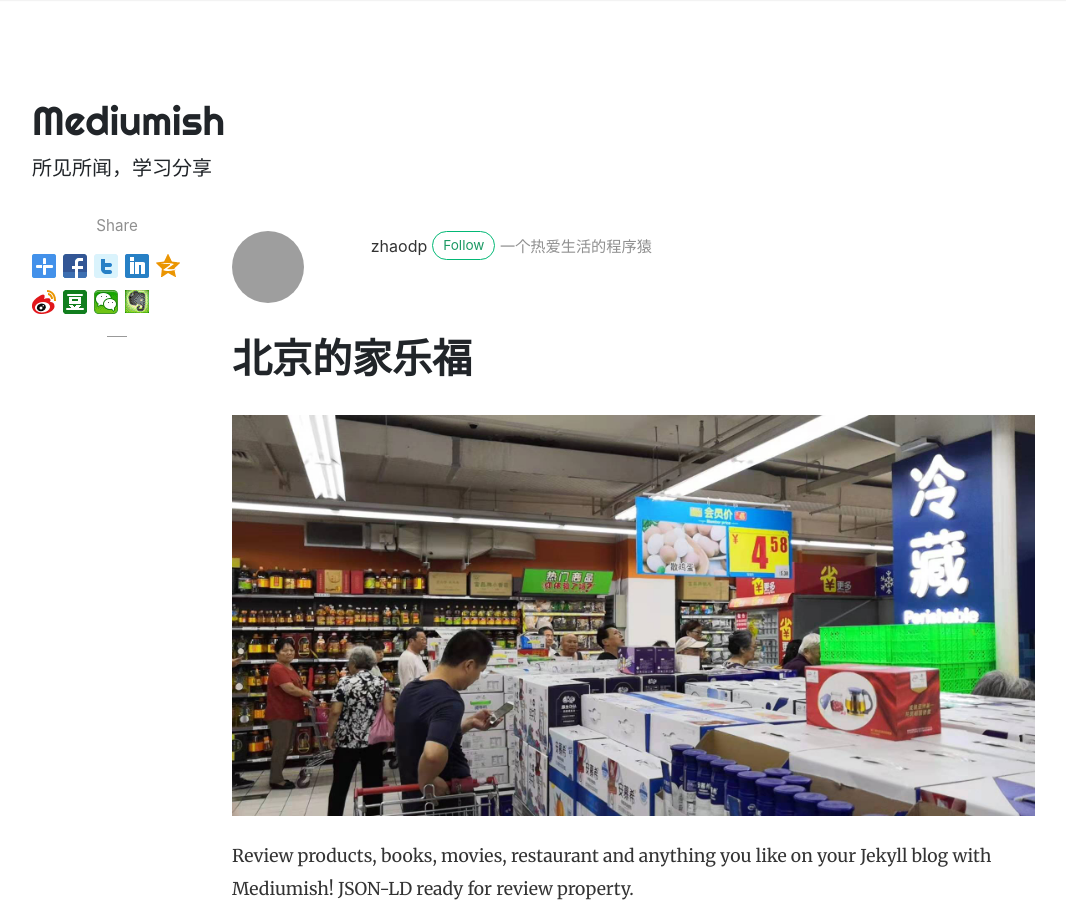
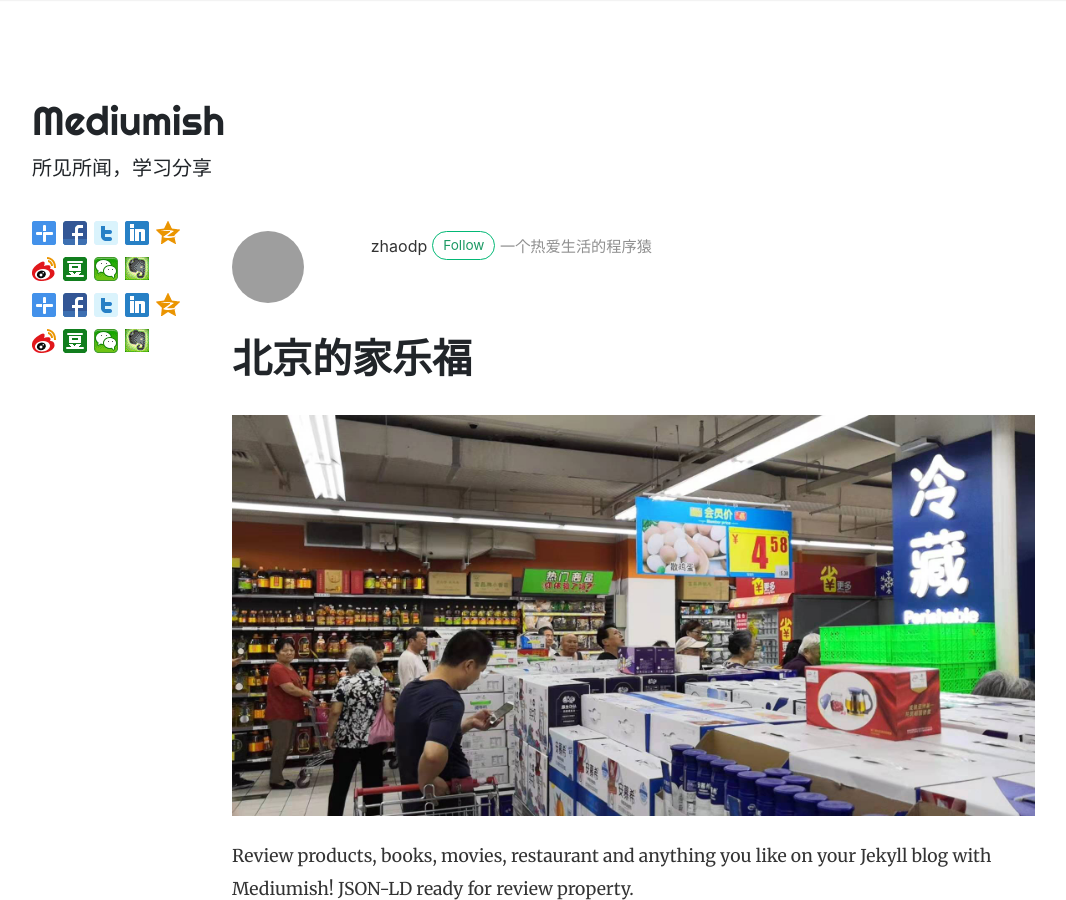
Before and after one commit to all-face/Pokerface, a Jekyll site: the page built from _posts/2018-01-11-customer-service.md, in a window 1280 px wide and 900 px high. Shown: the whole window, without its empty margins (53-1119 px from the left). Built offline with Jekyll 4.4.1, drawn with Linux system fonts in a browser that asks for light colours; nearby versions of some CDN libraries; comment, search, counter and statistics services are not loaded; grey boxes are pictures that could not be loaded.

Commit message:
添加分享功能

```diff
--- a/_includes/share.html
+++ b/_includes/share.html
@@ -1,39 +1,44 @@
-<div class="share sticky-top sticky-top-offset">
-    <p>
-        Share
-    </p>
-    <div class="bdsharebuttonbox"><a href="#" class="bds_more" data-cmd="more"></a><a href="#" class="bds_fbook" data-cmd="fbook" title="分享到Facebook"></a><a href="#" class="bds_twi" data-cmd="twi" title="分享到Twitter"></a><a href="#" class="bds_linkedin" data-cmd="linkedin" title="分享到linkedin"></a><a href="#" class="bds_qzone" data-cmd="qzone" title="分享到QQ空间"></a><a href="#" class="bds_tsina" data-cmd="tsina" title="分享到新浪微博"></a><a href="#" class="bds_douban" data-cmd="douban" title="分享到豆瓣网"></a><a href="#" class="bds_weixin" data-cmd="weixin" title="分享到微信"></a><a href="#" class="bds_evernotecn" data-cmd="evernotecn" title="分享到印象笔记"></a></div>
-    <ul>
-        <li class="ml-1 mr-1">
-            <a href="#" class="bds_qzone" data-cmd="qzone" title="分享到QQ空间"></a>
-        </li>
+<!--<div class="share sticky-top sticky-top-offset">-->
+    <!--<p>-->
+        <!--Share-->
+    <!--</p>-->
+    <!--<div class="bdsharebuttonbox"><a href="#" class="bds_more" data-cmd="more"></a><a href="#" class="bds_fbook" data-cmd="fbook" title="分享到Facebook"></a><a href="#" class="bds_twi" data-cmd="twi" title="分享到Twitter"></a><a href="#" class="bds_linkedin" data-cmd="linkedin" title="分享到linkedin"></a><a href="#" class="bds_qzone" data-cmd="qzone" title="分享到QQ空间"></a><a href="#" class="bds_tsina" data-cmd="tsina" title="分享到新浪微博"></a><a href="#" class="bds_douban" data-cmd="douban" title="分享到豆瓣网"></a><a href="#" class="bds_weixin" data-cmd="weixin" title="分享到微信"></a><a href="#" class="bds_evernotecn" data-cmd="evernotecn" title="分享到印象笔记"></a></div>-->
+    <!--<ul>-->
+        <!--<li class="ml-1 mr-1">-->
+            <!--<a href="#" class="bds_qzone" data-cmd="qzone" title="分享到QQ空间"></a>-->
+        <!--</li>-->
 
-        <li class="ml-1 mr-1">
-            <a href="#" class="bds_tsina" data-cmd="tsina" title="分享到新浪微博"></a>
-        </li>
+        <!--<li class="ml-1 mr-1">-->
+            <!--<a href="#" class="bds_tsina" data-cmd="tsina" title="分享到新浪微博"></a>-->
+        <!--</li>-->
 
-        <li class="ml-1 mr-1">
-            <a href="#" class="bds_douban" data-cmd="douban" title="分享到豆瓣网"></a>
-        </li>
+        <!--<li class="ml-1 mr-1">-->
+            <!--<a href="#" class="bds_douban" data-cmd="douban" title="分享到豆瓣网"></a>-->
+        <!--</li>-->
 
-        <li class="ml-1 mr-1">
-            <a href="#" class="bds_weixin" data-cmd="weixin" title="分享到微信"></a>
-        </li>
-        <li class="ml-1 mr-1">
-            <a href="#" class="bds_fbook" data-cmd="fbook" title="分享到Facebook"></a>
-        </li>
+        <!--<li class="ml-1 mr-1">-->
+            <!--<a href="#" class="bds_weixin" data-cmd="weixin" title="分享到微信"></a>-->
+        <!--</li>-->
+        <!--<li class="ml-1 mr-1">-->
+            <!--<a href="#" class="bds_fbook" data-cmd="fbook" title="分享到Facebook"></a>-->
+        <!--</li>-->
 
-    </ul>
-    {% if page.comments != false %}
-    <div class="sep">
-    </div>
-    <ul>
-        <li>
-            <a class="small smoothscroll" href="#disqus_thread"></a>
-        </li>
-    </ul>
-    {% endif %}
-</div>
+    <!--</ul>-->
+    <!--{% if page.comments != false %}-->
+    <!--<div class="sep">-->
+    <!--</div>-->
+    <!--<ul>-->
+        <!--<li>-->
+            <!--<a class="small smoothscroll" href="#disqus_thread"></a>-->
+        <!--</li>-->
+    <!--</ul>-->
+    <!--{% endif %}-->
+<!--</div>-->
+<div class="share sticky-top sticky-top-offset bdsharebuttonbox"><a href="#" class="bds_more" data-cmd="more"></a><a href="#" class="bds_fbook" data-cmd="fbook" title="分享到Facebook"></a><a href="#" class="bds_twi" data-cmd="twi" title="分享到Twitter"></a><a href="#" class="bds_linkedin" data-cmd="linkedin" title="分享到linkedin"></a><a href="#" class="bds_qzone" data-cmd="qzone" title="分享到QQ空间"></a><a href="#" class="bds_tsina" data-cmd="tsina" title="分享到新浪微博"></a><a href="#" class="bds_douban" data-cmd="douban" title="分享到豆瓣网"></a><a href="#" class="bds_weixin" data-cmd="weixin" title="分享到微信"></a><a href="#" class="bds_evernotecn" data-cmd="evernotecn" title="分享到印象笔记"></a></div>
+
+
+
+<div class="bdsharebuttonbox"><a href="#" class="bds_more" data-cmd="more"></a><a href="#" class="bds_fbook" data-cmd="fbook" title="分享到Facebook"></a><a href="#" class="bds_twi" data-cmd="twi" title="分享到Twitter"></a><a href="#" class="bds_linkedin" data-cmd="linkedin" title="分享到linkedin"></a><a href="#" class="bds_qzone" data-cmd="qzone" title="分享到QQ空间"></a><a href="#" class="bds_tsina" data-cmd="tsina" title="分享到新浪微博"></a><a href="#" class="bds_douban" data-cmd="douban" title="分享到豆瓣网"></a><a href="#" class="bds_weixin" data-cmd="weixin" title="分享到微信"></a><a href="#" class="bds_evernotecn" data-cmd="evernotecn" title="分享到印象笔记"></a></div>
 <script>window._bd_share_config = {
     "common": {
         "bdSnsKey": {},
```
